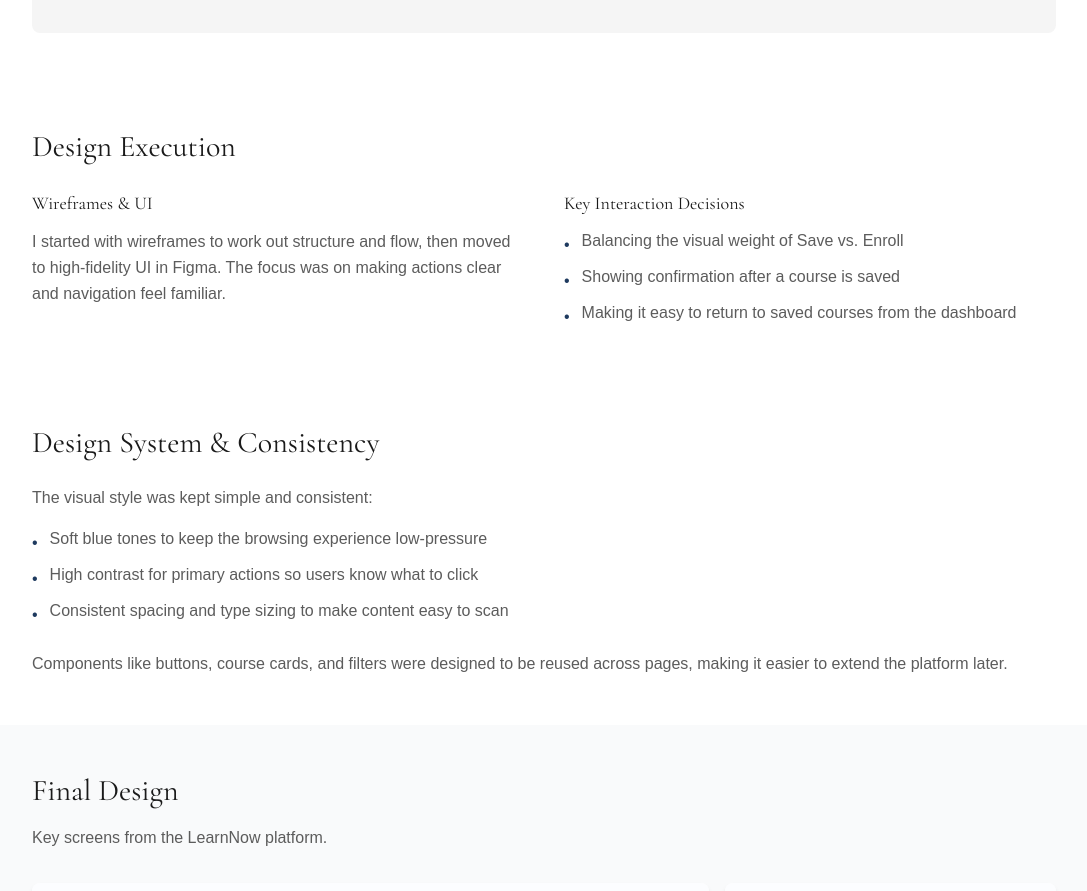
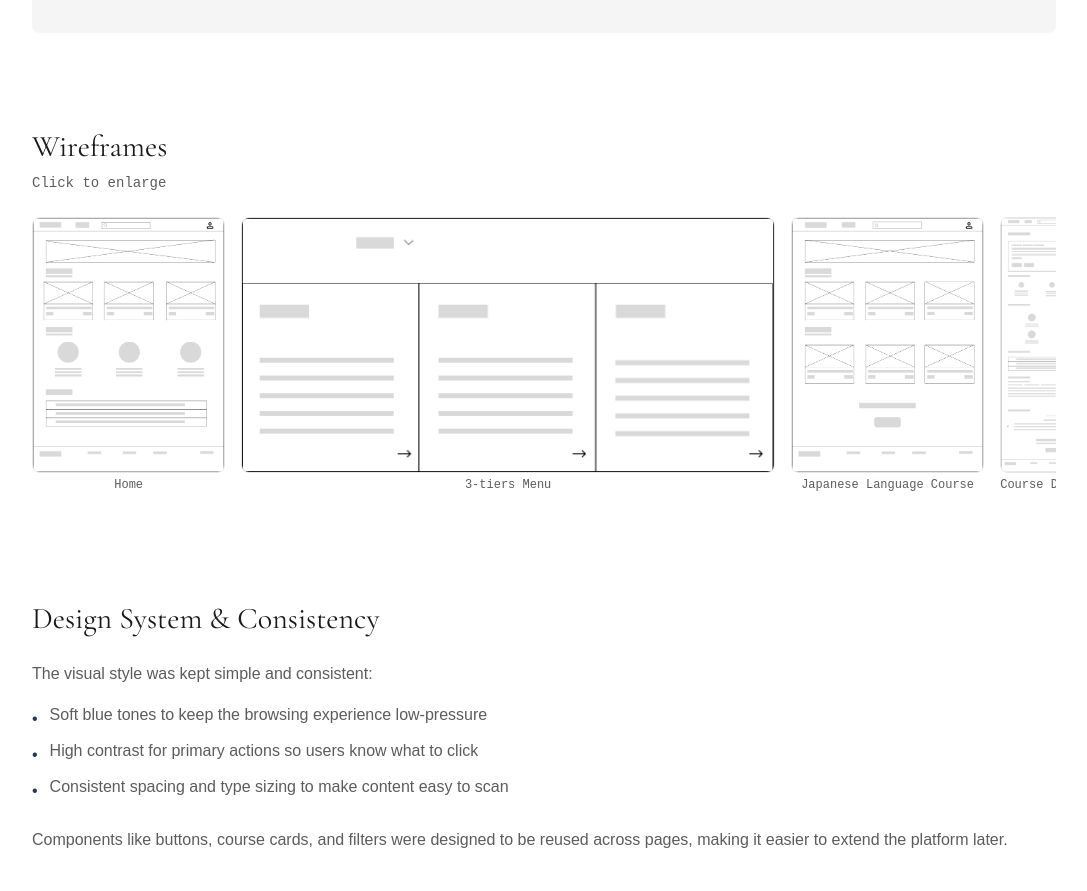
Before and after one commit to wanyuntsai/portfolio, a React (Vite) app: page /work/learnnow in a window 1280 px wide. Shown: the part 4166-5057 px from the top of the page, without its empty margins (96-1183 px from the left). Built offline with nearby package versions, Linux system fonts and the light colour scheme.

Commit message:
update content

```diff
--- a/src/pages/Home.jsx
+++ b/src/pages/Home.jsx
@@ -52,15 +52,6 @@ function Home() {
             link: "/work/learnnow"
         },
         {
-            id: "cloudair",
-            title: "CLOUDAIR",
-            subtitle: t('Airline app', '航空應用程式'),
-            description: t('AI-powered travel inspiration app that helps users discover and plan their perfect trips.', 'AI 驅動的旅遊靈感 App，協助使用者探索並規劃理想旅程。'),
-            image: "/cloudair.png",
-            tags: ["UX/UI", "Illustrator"],
-            link: "/projects/cloudair"
-        },
-        {
             id: "VanLink",
             title: "VANLINK",
             subtitle: t('Transit app', '大溫地區統一通勤 App'),
@@ -70,14 +61,14 @@ function Home() {
             link: "/work/Vanlink"
         },
         {
-            id: "missbean",
-            title: "MISSBEAN",
-            subtitle: t('Cafe website', '咖啡廳網站'),
-            description: t('A coffee shop website showcasing modern web development techniques with JavaScript libraries.', '一個咖啡廳網站，展示現代網頁開發技術與 JavaScript 套件的應用。'),
-            image: "/missbean.png",
-            tags: ["Web Development", "JavaScript", "HTML", "CSS", "Figma"],
-            link: "/projects/missbean"
-        }
+            id: "cloudair",
+            title: "CLOUDAIR",
+            subtitle: t('Airline app', '航空應用程式'),
+            description: t('AI-powered travel inspiration app that helps users discover and plan their perfect trips.', 'AI 驅動的旅遊靈感 App，協助使用者探索並規劃理想旅程。'),
+            tags: ["UX/UI", "Illustrator"],
+            link: "/projects/cloudair",
+            comingSoon: true
+        },
     ]
 
     // tools
@@ -96,9 +87,20 @@ function Home() {
 
 // project function
 const renderProjectCard = (project) => (
-    <div className="rounded overflow-hidden h-full flex flex-col group">
-        <div className="rounded-lg p-4 mb-4 overflow-hidden flex justify-center items-center">
-            <img src={project.image} alt={project.title} className="w-90 h-60 object-cover transition-transform duration-300 group-hover:scale-105" />
+    <div className={`rounded overflow-hidden h-full flex flex-col group ${project.comingSoon ? 'opacity-70' : ''}`}>
+        <div className="rounded-lg p-4 mb-4 overflow-hidden flex justify-center items-center relative">
+            {project.image ? (
+                <img src={project.image} alt={project.title} className={`w-90 h-60 object-cover transition-transform duration-300 ${!project.comingSoon ? 'group-hover:scale-105' : ''}`} />
+            ) : (
+                <div className="w-90 h-60 bg-gray-100 rounded-lg flex items-center justify-center">
+                    <span className="text-text-secondary font-mono text-sm opacity-40">{project.title}</span>
+                </div>
+            )}
+            {project.comingSoon && (
+                <span className="absolute top-3 right-3 bg-text-primary text-white text-xs font-mono px-3 py-1 rounded-full">
+                    {t('Coming Soon', '即將推出')}
+                </span>
+            )}
         </div>
         <div className="bg-white p-8 flex flex-col flex-1">
             <h3 className="font-serif font-bold text-2xl text-text-primary">{project.title}</h3>
@@ -120,9 +122,13 @@ const renderProjectCard = (project) => (
 
             <p className="text-sm text-text-secondary mb-6 font-mono">{project.description}</p>
 
-            <Link to={project.link} className="text-text-primary text-sm font-medium inline-flex items-center gap-1 mb-2 hover:gap-2 transition-all mt-auto font-mono">
-                {t('→ View Case Study', '→ 查看案例')}
-            </Link>
+            {project.comingSoon ? (
+                <span className="text-text-secondary text-sm font-mono mt-auto opacity-50">{t('→ Case study in progress', '→ 案例撰寫中')}</span>
+            ) : (
+                <Link to={project.link} className="text-text-primary text-sm font-medium inline-flex items-center gap-1 mb-2 hover:gap-2 transition-all mt-auto font-mono">
+                    {t('→ View Case Study', '→ 查看案例')}
+                </Link>
+            )}
         </div>
     </div>
   )
@@ -235,11 +241,41 @@ const renderProjectCard = (project) => (
           </Swiper>
         </div>
 
-{/* desktop：2x2 Grid */}
-        <div className="hidden md:grid md:grid-cols-2 gap-6">
-          {projects.map(project => (
-            <div key={project.id}>
-              {renderProjectCard(project)}
+{/* desktop：2 + full-width layout */}
+        <div className="hidden md:block space-y-6">
+          {/* top row: first 2 projects */}
+          <div className="grid grid-cols-2 gap-6">
+            {projects.slice(0, 2).map(project => (
+              <div key={project.id}>
+                {renderProjectCard(project)}
+              </div>
+            ))}
+          </div>
+          {/* bottom: remaining projects full width horizontal */}
+          {projects.slice(2).map(project => (
+            <div key={project.id} className="rounded overflow-hidden flex flex-row group bg-white">
+              <div className="w-80 shrink-0 rounded-lg p-4 overflow-hidden flex justify-center items-center">
+                {project.image ? (
+                  <img src={project.image} alt={project.title} className="w-full h-60 object-cover rounded-lg transition-transform duration-300 group-hover:scale-105" />
+                ) : (
+                  <div className="w-full h-60 bg-gray-100 rounded-lg flex items-center justify-center">
+                    <span className="text-text-secondary font-mono text-sm opacity-40">{t('Coming Soon', '即將推出')}</span>
+                  </div>
+                )}
+              </div>
+              <div className="p-8 flex flex-col flex-1 justify-center">
+                <h3 className="font-serif font-bold text-2xl text-text-primary">{project.title}</h3>
+                <p className="text-text-secondary mb-3 font-serif">{project.subtitle}</p>
+                <div className="flex gap-2 flex-wrap mb-4">
+                  {project.tags?.map((tag, index) => (
+                    <span key={index} className="rounded-full px-5 py-2 text-xs font-mono" style={{ border: "1px solid #9BBF6A", background: "#F0F5E8", color: "#2B4A1A" }}>{tag}</span>
+                  ))}
+                </div>
+                <p className="text-sm text-text-secondary mb-6 font-mono">{project.description}</p>
+                <Link to={project.link} className="text-text-primary text-sm font-medium inline-flex items-center gap-1 hover:gap-2 transition-all font-mono">
+                  {t('→ View Case Study', '→ 查看案例')}
+                </Link>
+              </div>
             </div>
           ))}
         </div>
--- a/src/pages/work/Learnnow.jsx
+++ b/src/pages/work/Learnnow.jsx
@@ -489,36 +489,37 @@ function Learnnow() {
       </section>
       </FadeInSection>
 
-      {/* ===== Design Execution ===== */}
+      {/* ===== Wireframes ===== */}
       <FadeInSection>
       <section className="px-5 md:px-20 py-8 md:py-12">
         <div className="max-w-5xl mx-auto">
-          <h2 className="font-serif text-xl md:text-3xl text-text-primary mb-6">{t('Design Execution', '設計執行')}</h2>
-          <div className="grid grid-cols-1 md:grid-cols-2 gap-6 md:gap-10">
-            <div>
-              <h3 className="font-serif text-base md:text-lg text-text-primary mb-3">{t('Wireframes & UI', '線框圖與 UI')}</h3>
-              <p className="text-sm md:text-base text-text-secondary leading-relaxed">
-                {t(
-                  'I started with wireframes to work out structure and flow, then moved to high-fidelity UI in Figma. The focus was on making actions clear and navigation feel familiar.',
-                  '我先用線框圖釐清結構和流程，再進入 Figma 製作高保真 UI。重點在於讓操作清晰，導航感覺直覺。'
-                )}
-              </p>
-            </div>
-            <div>
-              <h3 className="font-serif text-base md:text-lg text-text-primary mb-3">{t('Key Interaction Decisions', '互動設計重點')}</h3>
-              <ul className="space-y-2">
-                {[
-                  t('Balancing the visual weight of Save vs. Enroll', '平衡收藏與報名按鈕的視覺重量'),
-                  t('Showing confirmation after a course is saved', '收藏課程後顯示明確的回饋'),
-                  t('Making it easy to return to saved courses from the dashboard', '讓使用者從儀表板輕鬆找回收藏的課程'),
-                ].map((item, i) => (
-                  <li key={i} className="flex items-start gap-3 text-sm md:text-base text-text-secondary">
-                    <span className="text-[#1e3a5f] mt-1 shrink-0">•</span>
-                    <span>{item}</span>
-                  </li>
-                ))}
-              </ul>
-            </div>
+          <h2 className="font-serif text-xl md:text-3xl text-text-primary mb-2">{t('Wireframes', '低保真線框圖')}</h2>
+          <p className="text-sm text-text-secondary mb-6 font-mono">{t('Click to enlarge', '點擊放大')}</p>
+          <div className="flex gap-4 overflow-x-auto pb-3 snap-x snap-mandatory">
+            {[
+              { src: '/images/LEARNNOW/Home.png', alt: 'Home' },
+              { src: '/images/LEARNNOW/3-tiers Menu.png', alt: '3-tiers Menu' },
+              { src: '/images/LEARNNOW/Japanese Language Course.png', alt: 'Japanese Language Course' },
+              { src: '/images/LEARNNOW/Japanese Email Course-Detail Page.png', alt: 'Course Detail Page' },
+              { src: '/images/LEARNNOW/Business Japanese Course.png', alt: 'Business Japanese Course' },
+              { src: '/images/LEARNNOW/Saved Course.png', alt: 'Saved Course' },
+              { src: '/images/LEARNNOW/My Learning.png', alt: 'My Learning' },
+              { src: '/images/LEARNNOW/Checkout.png', alt: 'Checkout' },
+              { src: '/images/LEARNNOW/Payment Success.png', alt: 'Payment Success' },
+            ].map((img, i) => (
+              <div
+                key={i}
+                className="snap-start shrink-0 cursor-zoom-in"
+                onClick={() => setLightboxImage({ src: img.src, alt: img.alt })}
+              >
+                <img
+                  src={img.src}
+                  alt={img.alt}
+                  className="h-64 w-auto rounded-lg border border-border object-cover hover:opacity-90 transition-opacity"
+                />
+                <p className="text-xs text-text-secondary mt-1 text-center font-mono">{img.alt}</p>
+              </div>
+            ))}
           </div>
         </div>
       </section>
```
Also changed, not shown: 1 other file (tests, documents, lock files or other folders).
